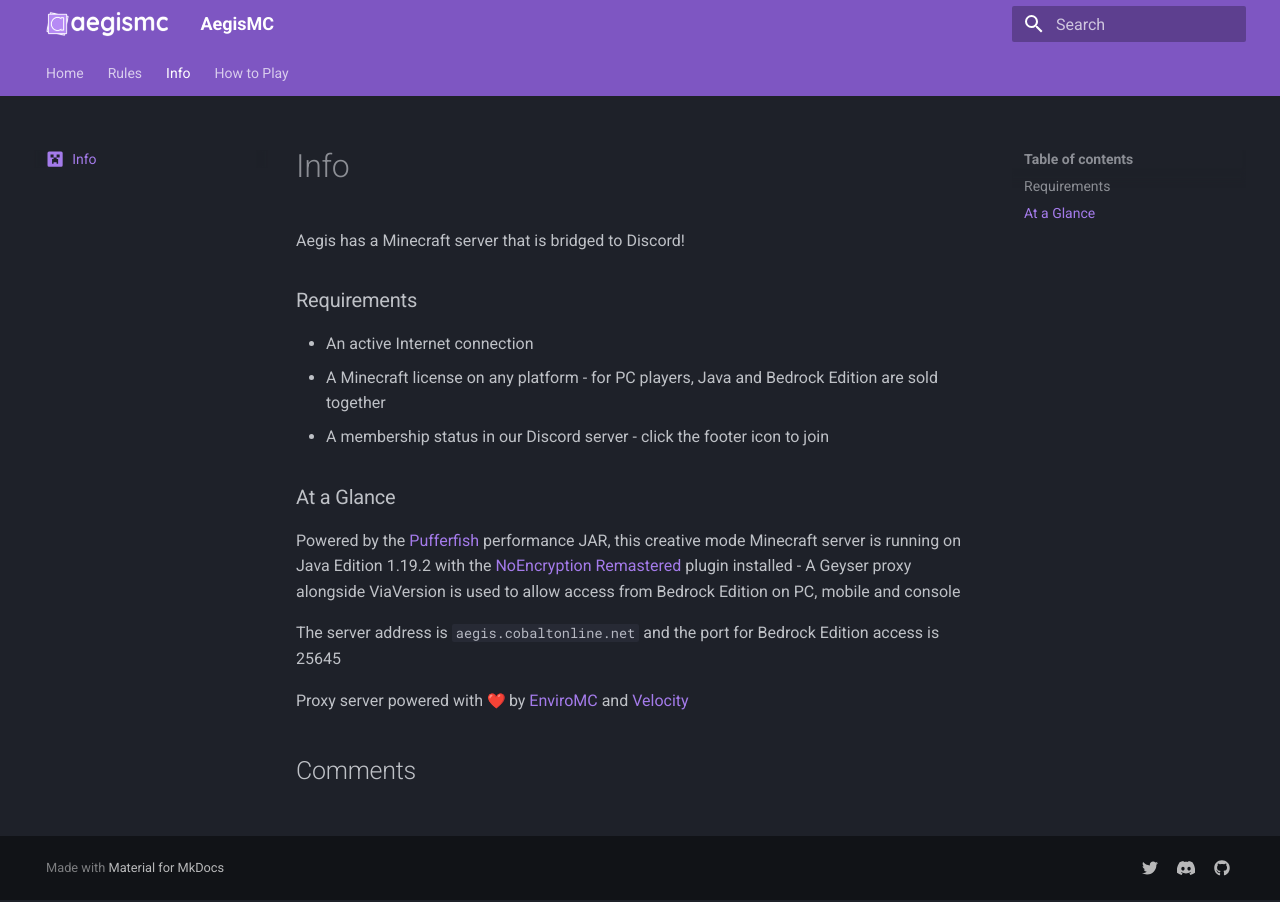
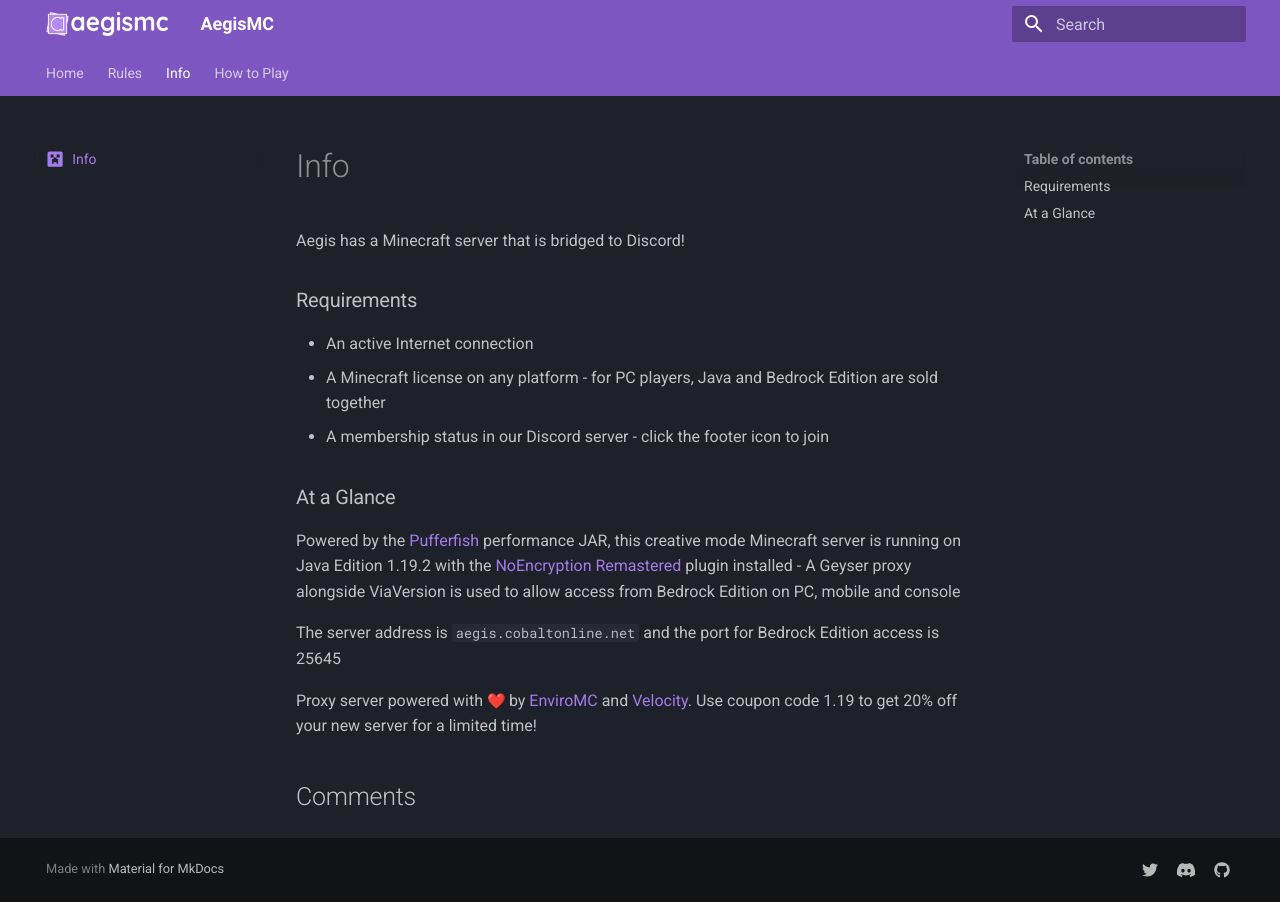
Before and after one commit to CobaltDevel/aegismc, an MkDocs documentation site: the page built from docs/server.md, in a window 1280 px wide. Built offline with MkDocs 1.6.1 and Material for MkDocs 9.7.7, drawn with Linux system fonts in a browser that asks for light colours; emoji names are drawn with the system emoji font; comment, search, counter and statistics services are not loaded.

Commit message:
I love you EnviroMC

```diff
--- a/docs/server.md
+++ b/docs/server.md
@@ -17,4 +17,4 @@ Powered by the [Pufferfish](https://github.com/pufferfish-gg/Pufferfish) perform
 
 The server address is `aegis.cobaltonline.net` and the port for Bedrock Edition access is 25645
 
-Proxy server powered with :heart: by [EnviroMC](https://enviromc.host) and [Velocity](https://velocitypowered.com)
+Proxy server powered with :heart: by [EnviroMC](https://client.enviromc.host/?affid=131) and [Velocity](https://velocitypowered.com). Use coupon code 1.19 to get 20% off your new server for a limited time!
```
